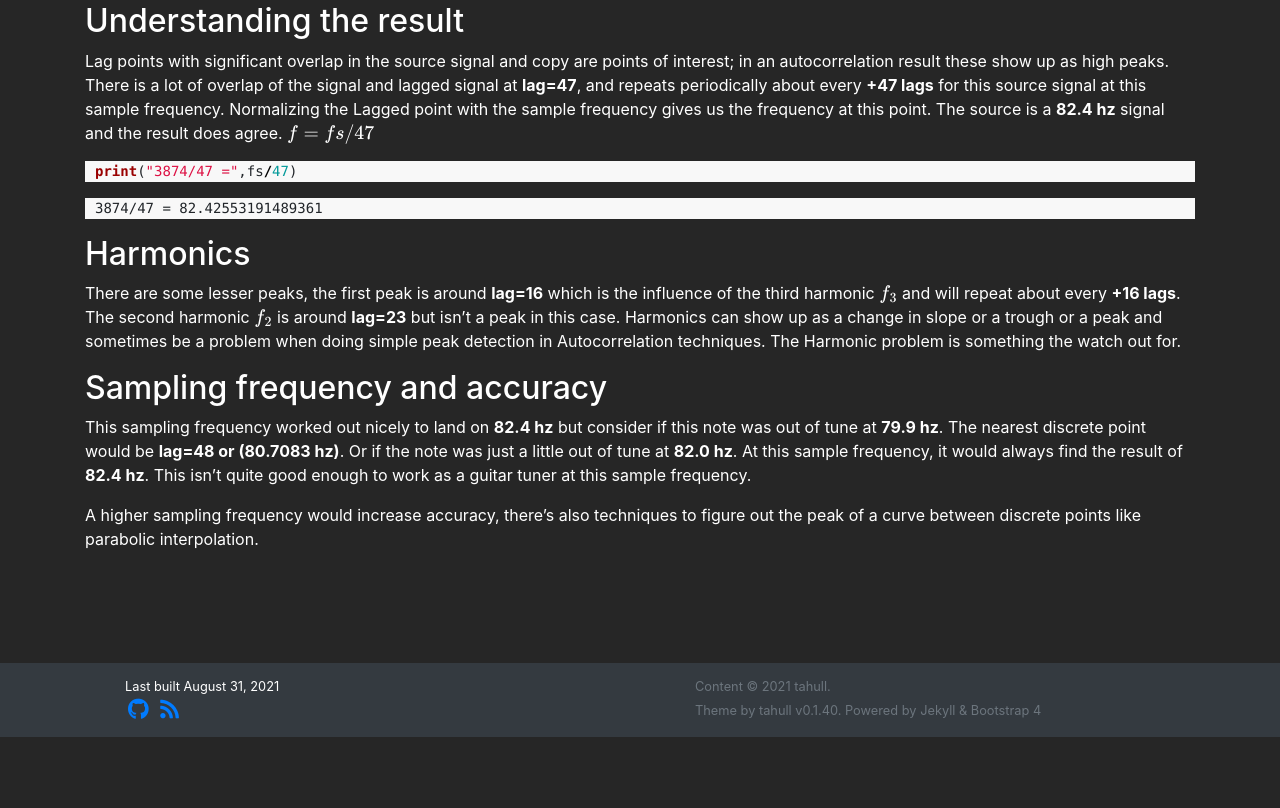
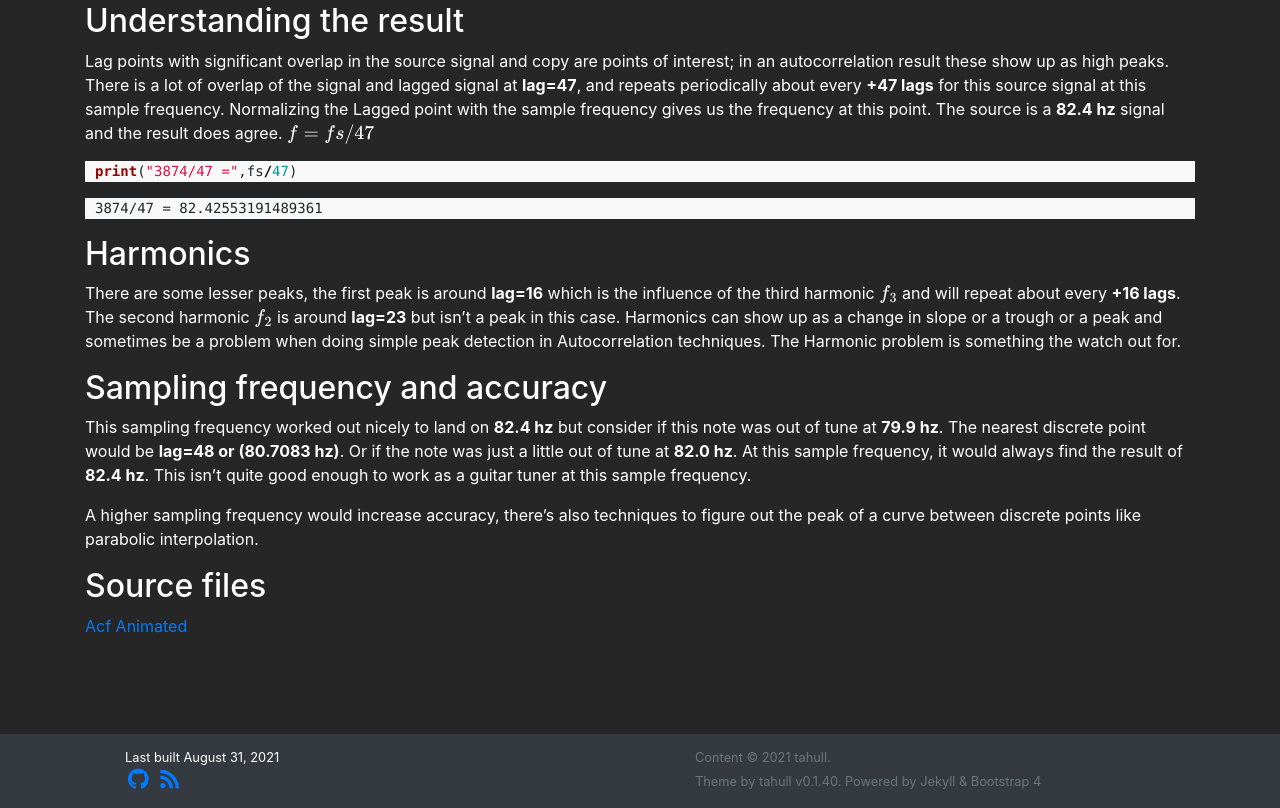
Before and after one commit to tahull/tahull.github.io, a Jekyll site: the page built from _posts/blog/2020-08-10-acf-animated.md, in a window 1280 px wide and 900 px high, scrolled down 1702 px, cut to the strip 92-900 px from the top of the window. Built offline with Jekyll 4.4.1, drawn with Linux system fonts in a browser that asks for light colours; nearby versions of some CDN libraries; before the commit the page ends 2531 px from its top, so only the background shows below that.

Commit message:
add a link for source files in a blog post

```diff
--- a/_layouts/post.html
+++ b/_layouts/post.html
@@ -11,3 +11,9 @@ layout: default
 </header>
 
 {{ content }}
+
+
+{% if page.project-source %}
+  <h2>Source files</h2>
+  <a href="{{ page.project-source }}">{{page.title}}</a>
+{% endif %}
```
